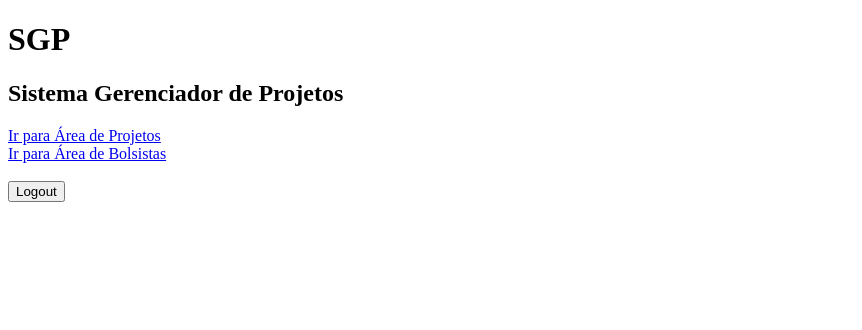
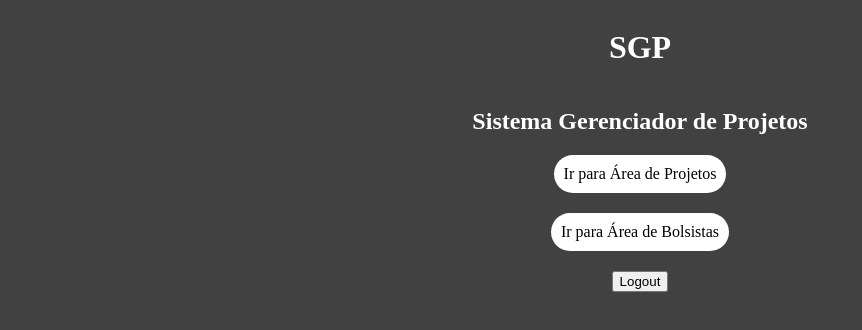
Before and after one commit to salomao-marcioliver/Frontend---SGP, a React (Vite) app: page / in a window 1280 px wide. Shown: the top 330 px of the page, without its empty margins (0-862 px from the left). Built offline with nearby package versions, Linux system fonts and the light colour scheme; sample sign-in values are in the browser's storage.

Commit message:
0.3 version

```diff
--- a/src/index.css
+++ b/src/index.css
@@ -0,0 +1,3 @@
+body {
+  background-color: #414141;
+}
--- a/src/pages/Home/index.jsx
+++ b/src/pages/Home/index.jsx
@@ -1,6 +1,31 @@
 import { useContext } from "react";
+import styled from "styled-components";
 import { Link } from "react-router-dom";
 import { AuthContext } from "../../contexts/auth";
+
+const Div = styled.div`
+  text-align: center;
+  display: flex;
+  flex-direction: column;
+  align-items: center;
+`;
+
+const H1 = styled.h1`
+  color: #FFF;
+`;
+
+const H2 = styled.h2`
+  color: #FFF;
+`;
+
+const StyledLink = styled(Link)`
+  text-decoration: none;
+  color: #000;
+  background-color: #FFF;
+  margin-bottom: 20px;
+  border-radius: 20px;
+  padding: 10px;
+`;
 
 function Home() {
   const { logout } = useContext(AuthContext)
@@ -8,16 +33,13 @@ function Home() {
     logout();
   }
   return (
-    <div>
-      <h1>SGP</h1>
-      <h2>Sistema Gerenciador de Projetos</h2>
-      <Link to='/projetos'>Ir para Área de Projetos</Link>
-      <br />
-      <Link to='/bolsistas'>Ir para Área de Bolsistas</Link>
-      <br />
-      <br />
-      <button onClick={handleLogout}>Logout</button>
-    </div>
+    <Div>
+      <H1>SGP</H1>
+      <H2>Sistema Gerenciador de Projetos</H2>
+        <StyledLink to='/projetos'>Ir para Área de Projetos</StyledLink>
+        <StyledLink to='/bolsistas'>Ir para Área de Bolsistas</StyledLink>
+        <button onClick={handleLogout}>Logout</button>
+    </Div>
   )
 }
 
--- a/src/pages/Projects/components/DataProject.jsx
+++ b/src/pages/Projects/components/DataProject.jsx
@@ -22,13 +22,36 @@ export const Tbody = styled.tbody``;
 export const Tr = styled.tr``;
 
 export const Th = styled.th`
-  text-align: start;
+  text-align: center;
   border-bottom: inset;
-  padding-bottom: 5px;
+  padding: 0 10px 5px 10px;
+  word-break: keep-all;
 `;
 
 export const Td = styled.td`
   padding-top: 15px;
+  text-align: center;
+  word-break: keep-all;
+  min-width: 60px;
+`;
+
+const StyledTrashIcon = styled(FaTrash)`
+  cursor: pointer;
+  padding: 0 5px 0 5px;
+`;
+
+const StyledEditIcon = styled(FaEdit)`
+  cursor: pointer;
+  padding: 0 5px 0 5px;
+`;
+
+const StyledLink = styled(Link)`
+  text-decoration: none;
+  color: #000;
+  background-color: #FFF;
+  margin-bottom: 20px;
+  border-radius: 20px;
+  padding: 10px;
 `;
 
 const Data = ({ projects, setProjects, setOnEdit }) => {
@@ -72,14 +95,15 @@ const Data = ({ projects, setProjects, setOnEdit }) => {
               <Td>{item.nome_coord}</Td>
               <Td>{item.instituto_coord}</Td>
               <Td>
-                <FaTrash onClick={() => handleDelete(item.codprojeto)} />
-                <FaEdit onClick={() => handleEdit(item)} />
+                <StyledEditIcon onClick={() => handleEdit(item)} />
+                <StyledTrashIcon onClick={() => handleDelete(item.codprojeto)} />
+
               </Td>
             </Tr>
           ))}
         </Tbody>
       </Table>
-      <Link to="/">Ir para Home</Link>
+      <StyledLink to="/">Ir para Home</StyledLink>
     </>
   )
 }
--- a/src/pages/Projects/index.jsx
+++ b/src/pages/Projects/index.jsx
@@ -15,7 +15,9 @@ const Container = styled.div`
   gap: 10px;
 `;
 
-const Title = styled.h2``;
+const Title = styled.h2`
+  color: #FFF;
+`;
 
 const Projects = () => {
   const [projects, setProjects] = useState([]);
--- a/src/pages/Students/components/DataProject.jsx
+++ b/src/pages/Students/components/DataProject.jsx
@@ -27,13 +27,37 @@ export const Tr = styled.tr`
 export const Th = styled.th`
   text-align: center;
   border-bottom: inset;
-  padding-bottom: 5px;
+  padding: 0 10px 5px 10px;
+  word-break: keep-all;
 `;
 
 export const Td = styled.td`
   padding-top: 15px;
+  text-align: center;
+  word-break: keep-all;
+  min-width: 60px;
+`;
 
+const StyledTrashIcon = styled(FaTrash)`
+  cursor: pointer;
+  padding: 0 5px 0 5px;
 `;
+
+const StyledEditIcon = styled(FaEdit)`
+  cursor: pointer;
+  padding: 0 5px 0 5px;
+`;
+
+const StyledLink = styled(Link)`
+  text-decoration: none;
+  color: #000;
+  background-color: #FFF;
+  margin-bottom: 20px;
+  border-radius: 20px;
+  padding: 10px;
+`;
+
+
 
 const Data = ({ students, setStudents, setOnEdit }) => {
   const handleEdit = (item) => {
@@ -76,14 +100,14 @@ const Data = ({ students, setStudents, setOnEdit }) => {
               <Td>{item.codprojeto} - {item.titulo}</Td>
               <Td>{item.nome_coord}</Td>
               <Td>
-                <FaTrash onClick={() => handleDelete(item.num_matricula)} />
-                <FaEdit onClick={() => handleEdit(item)} />
+                <StyledEditIcon onClick={() => handleEdit(item)} />
+                <StyledTrashIcon onClick={() => handleDelete(item.num_matricula)} />
               </Td>
             </Tr>
           ))}
         </Tbody>
       </Table>
-      <Link to="/">Ir para Home</Link>
+      <StyledLink to="/">Ir para Home</StyledLink>
     </>
   )
 }
--- a/src/pages/Students/index.jsx
+++ b/src/pages/Students/index.jsx
@@ -15,7 +15,9 @@ const Container = styled.div`
   gap: 10px;
 `;
 
-const Title = styled.h2``;
+const Title = styled.h2`
+  color: #FFF;
+`;
 
 const Students = () => {
   const [students, setStudents] = useState([]);
```
